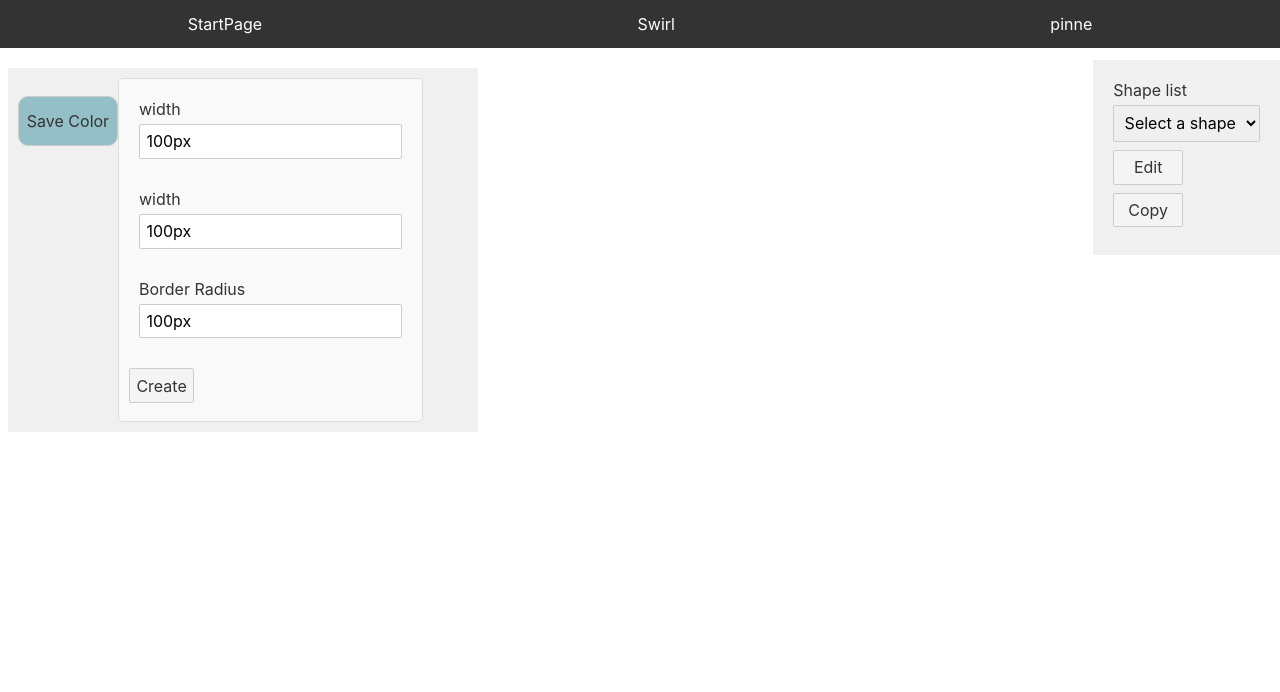
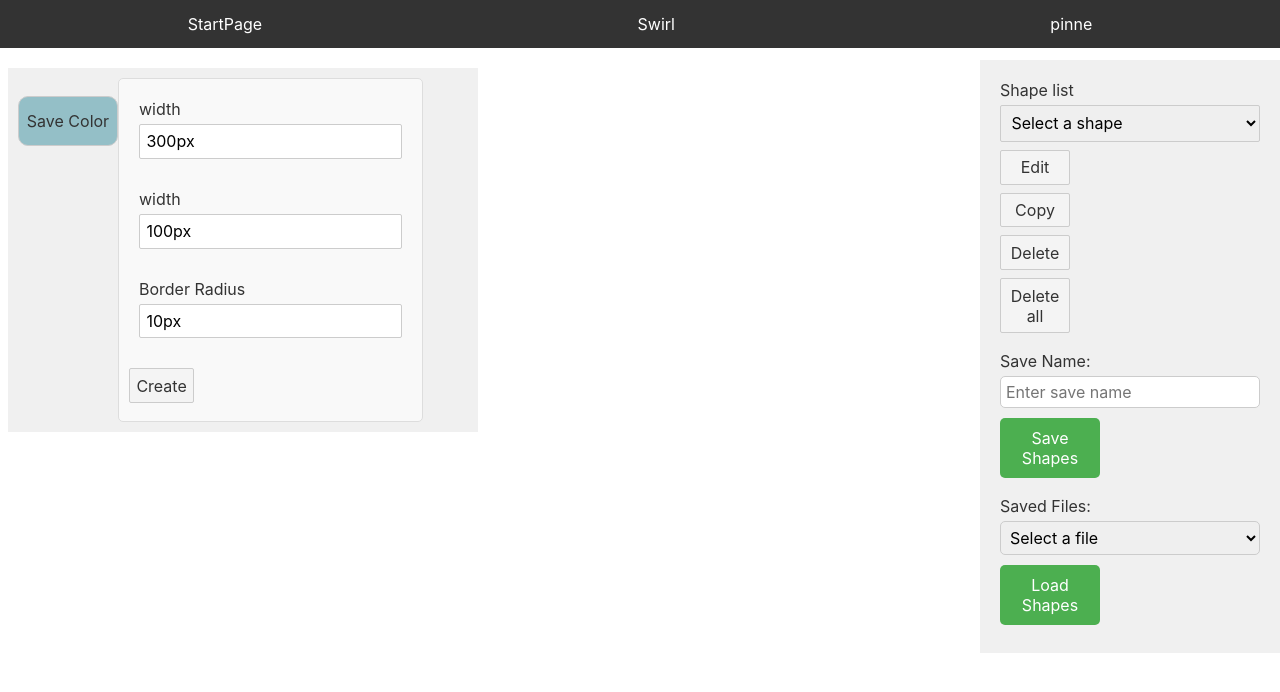
Before and after one commit to bjorne2000/colourSite, a Svelte app: page / in a window 1280 px wide. Shown: the top 692 px of the page. Built offline with nearby package versions, Linux system fonts and the light colour scheme; some icons are missing.

Commit message:
basic save functions

```diff
--- /dev/null
+++ b/src/SaveFiles.svelte
@@ -0,0 +1,65 @@
+<script>
+    import { onMount } from 'svelte';
+    export let onLoad = () => {};
+
+    let savedFiles = [];
+    let selectedFile = '';
+
+    onMount(() => {
+        // Load saved files from local storage
+        savedFiles = Object.keys(localStorage);
+    });
+
+    function loadFromLocalStorage() {
+        if (selectedFile.trim() === '') {
+            alert('Please select a file to load.');
+            return;
+        }
+        const shapes = JSON.parse(localStorage.getItem(selectedFile));
+        onLoad(shapes);
+    }
+</script>
+
+<div>
+    <label for="savedFiles">Saved Files:</label>
+    <select id="savedFiles" bind:value={selectedFile}>
+        <option value="" disabled selected>Select a file</option>
+        {#each savedFiles as file}
+            <option value={file}>{file}</option>
+        {/each}
+    </select>
+    <button on:click={loadFromLocalStorage}>Load Shapes</button>
+</div>
+
+<style>
+    div {
+        display: flex;
+        flex-direction: column;
+        margin: 10px;
+    }
+
+    label {
+        margin-bottom: 5px;
+    }
+
+    select {
+        margin-bottom: 10px;
+        padding: 5px;
+        border: 1px solid #ccc;
+        border-radius: 5px;
+    }
+
+    button {
+        width: 100px;
+        padding: 10px;
+        background-color: #4CAF50;
+        color: white;
+        border: none;
+        border-radius: 5px;
+        cursor: pointer;
+    }
+
+    button:hover {
+        background-color: #45a049;
+    }
+</style>
--- /dev/null
+++ b/src/SaveList.svelte
@@ -0,0 +1,55 @@
+<script>
+    export let shapes = [];
+    let saveName = '';
+
+    function saveToLocalStorage() {
+        if (saveName.trim() === '') {
+            alert('Please enter a name for your save.');
+            return;
+        }
+        if (window.confirm(`Are you sure you want to save the shapes as "${saveName}"?`)) {
+            localStorage.setItem(saveName, JSON.stringify(shapes));
+            alert(`Shapes saved to local storage as "${saveName}"`);
+            saveName = '';
+        }
+    }
+</script>
+
+<div>
+    <label for="saveName">Save Name:</label>
+    <input id="saveName" type="text" bind:value={saveName} placeholder="Enter save name" />
+    <button on:click={saveToLocalStorage}>Save Shapes</button>
+</div>
+
+<style>
+    div {
+        display: flex;
+        flex-direction: column;
+        margin: 10px;
+    }
+
+    label {
+        margin-bottom: 5px;
+    }
+
+    input {
+        margin-bottom: 10px;
+        padding: 5px;
+        border: 1px solid #ccc;
+        border-radius: 5px;
+    }
+
+    button {
+        width: 100px;
+        padding: 10px;
+        background-color: #4CAF50;
+        color: white;
+        border: none;
+        border-radius: 5px;
+        cursor: pointer;
+    }
+
+    button:hover {
+        background-color: #45a049;
+    }
+</style>
--- a/src/ShapeList.svelte
+++ b/src/ShapeList.svelte
@@ -34,6 +34,18 @@
             onSave(shapes);
         }
     }
+
+    function deleteAll(){
+        if(shapes.length === 0){
+            return;
+        }
+
+
+        if (window.confirm("Are you sure you want to delete all shapes?")) {
+            shapes = [];
+            onSave(shapes);
+        }
+    }
 </script>
 
 <div>
@@ -46,6 +58,8 @@
     </select>
     <button on:click={editShape}>Edit</button>
     <button on:click={copyShape}>Copy</button>
+    <button on:click={deleteShape}>Delete</button>
+    <button on:click={deleteAll}>Delete all</button>
 </div>
 
 {#if showEditArea && selectedShapeIndex !== null}
@@ -65,7 +79,7 @@
 
         <button on:click={saveShapes}>Save</button>
         <button on:click={closeEditArea}>Close</button>
-        <button on:click={deleteShape}>Delete</button>
+
     </div>
 {/if}
 
--- a/src/StartPage.svelte
+++ b/src/StartPage.svelte
@@ -4,11 +4,13 @@
     import Navbar from './Navbar.svelte';
     import Create from './custom/Create.svelte';
     import ShapeList from './ShapeList.svelte';
+    import SaveList from './SaveList.svelte';
+    import SaveFiles from './SaveFiles.svelte';
 
     let savedColor = { r: 225, g: 225, b: 225, a: 1 };
     let customHeight = '100px';
-    let customWidth = '100px';
-    let customBorder = '100px';
+    let customWidth = '300px';
+    let customBorder = '10px';
     let customRotate = '0deg';
     let shapes = [];
 
@@ -18,6 +20,10 @@
 
     function updateShapes(updatedShapes) {
         shapes = updatedShapes;
+    }
+
+    function loadShapesFromFile(loadedShapes) {
+        shapes = loadedShapes;
     }
 
 </script>
@@ -34,6 +40,8 @@
 </div>
 <div class="right">
     <ShapeList {shapes} onSave={updateShapes}/>
+    <SaveList {shapes} />
+    <SaveFiles onLoad={loadShapesFromFile} />
 </div>
 </div>
 
```
